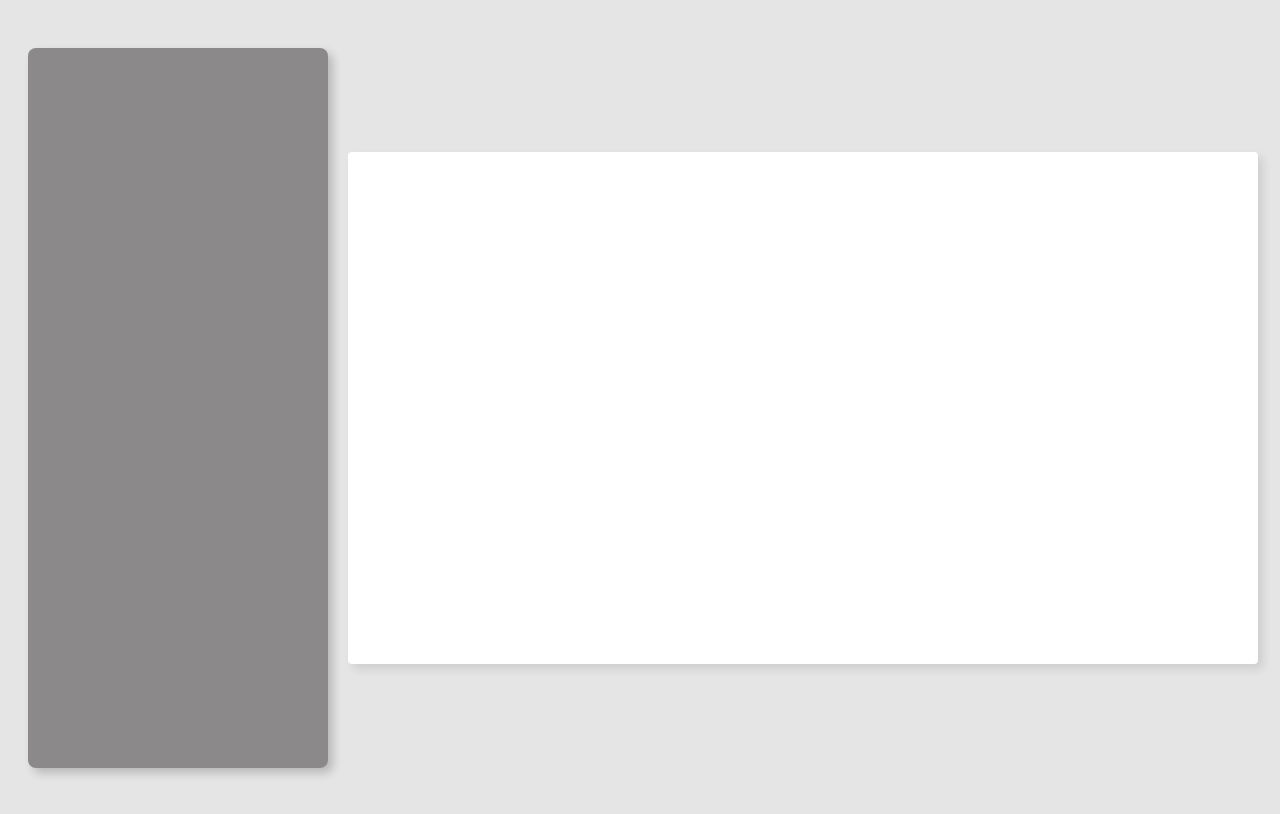
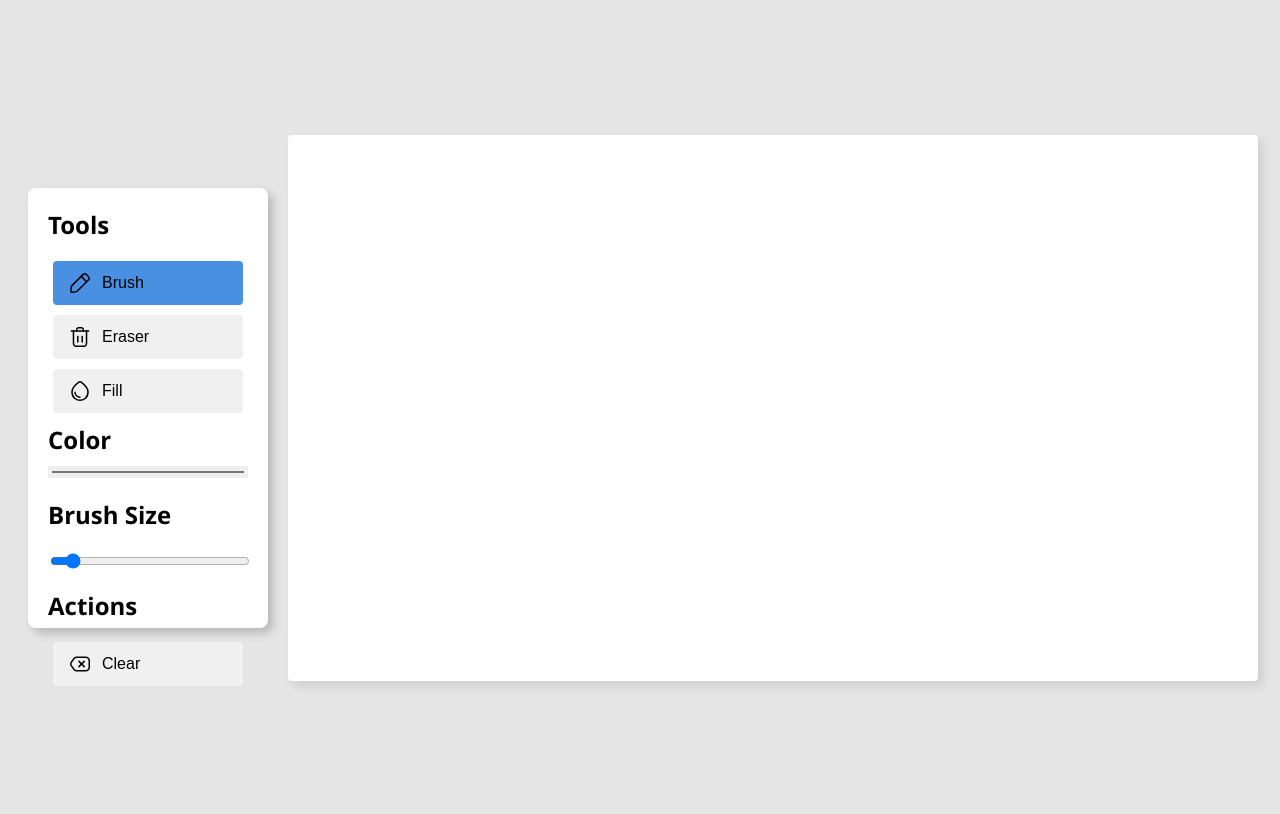
Before and after one commit to t4umas/paint-clone, a website built with Vite: page index.html in a window 1280 px wide. Built offline with nearby package versions, Linux system fonts and the light colour scheme.

Commit message:
Finishing UI

```diff
--- a/css/styles.css
+++ b/css/styles.css
@@ -1,6 +1,7 @@
 :root {
     margin: 0;
     padding: 0;
+    font-family: 'Segoe UI', Tahoma, Geneva, Verdana, sans-serif;
 }
 
 body {
@@ -16,13 +17,74 @@ body {
 }
 
 .toolbar {
-    background-color: #0b070769;
+    background-color: white;
     width: 30%;
-    max-width: 300px;
-    height: 90%;
+    max-width: 200px;
+    height: 50%;
     margin: auto 20px;
     box-shadow: 5px 5px 10px rgba(0, 0, 0, 0.2);
     border-radius: 8px;
+    display: flex;
+    flex-direction: column;
+    align-items: flex-start;
+    justify-content: space-between;
+    padding: 20px;
+}
+
+.toolbar h2 {
+    color: black;
+    margin-top: 0;
+    margin-bottom: 20px;
+}
+
+.tool-button,
+.action-button {
+    display: flex;
+    align-items: center;
+    gap: 10px;
+    background-color: #F0F0F0;
+    border: none;
+    border-radius: 4px;
+    padding: 10px 15px;
+    margin: 0 auto;
+    margin-bottom: 10px;
+    cursor: pointer;
+    width: 95%;
+    text-align: center;
+    font-size: 16px;
+}
+
+.tool-button:hover,
+.action-button:hover {
+    background-color: #DADADA;
+}
+
+/* Made the button blue */
+.tool-button.active {
+    background-color: #4A90E2;
+}
+
+.tool-button.active:hover {
+    background-color: #357ABD;
+}
+
+#color-picker {
+    width: 100%;
+    height: 40px;
+    border: none;
+    margin-top: -10px;
+    margin-bottom: 20px;
+    cursor: pointer;
+}
+
+#brush-size {
+    width: 100%;
+    margin-bottom: 20px;
+}
+
+#clear-button:hover {
+    background-color: #f83029a1;
+    color: white;
 }
 
 .canvas-area {
--- a/index.html
+++ b/index.html
@@ -11,7 +11,42 @@
 
     <div class="drawing-app">
       <aside class="toolbar">
-
+        <h2>Tools</h2>
+        <button id="brush-tool" class="tool-button active">
+          <svg width="24" height="24" viewBox="0 0 24 24" fill="none" xmlns="http://www.w3.org/2000/svg">
+            <path d="M2.77732 19.7825L3.38442 15.6213C3.421 15.3489 3.54532 15.0958 3.73856 14.9004L15.5011 3.12516C15.6535 2.9712 15.8428 2.85895 16.051 2.79915C16.2592 2.73936 16.4792 2.73403 16.6901 2.78367C17.7701 3.08264 18.749 3.66828 19.5232 4.47849C20.3307 5.25768 20.9121 6.24112 21.2054 7.32428C21.255 7.53511 21.2497 7.75515 21.1899 7.96333C21.1301 8.1715 21.0178 8.36084 20.8639 8.51318L9.08864 20.2758C8.8932 20.469 8.64012 20.5933 8.36771 20.6299L4.20654 21.237C4.01002 21.2654 3.80959 21.2471 3.62145 21.1836C3.43332 21.1202 3.26277 21.0133 3.12361 20.8717C2.98445 20.73 2.88059 20.5577 2.82043 20.3684C2.76027 20.1792 2.7455 19.9785 2.77732 19.7825Z" stroke="currentColor" stroke-width="1.5" stroke-linecap="round" stroke-linejoin="round"/>
+            <path d="M13.2751 5.36383L18.6378 10.7266" stroke="currentColor" stroke-width="1.5" stroke-linecap="round" stroke-linejoin="round"/>
+          </svg>
+          Brush
+        </button>
+        <button id="eraser-tool" class="tool-button">
+          <svg width="24" height="24" viewBox="0 0 24 24" fill="none" xmlns="http://www.w3.org/2000/svg">
+            <path d="M5.47058 6.01471V18.5294C5.47058 19.251 5.75721 19.943 6.26742 20.4532C6.77763 20.9634 7.46962 21.25 8.19117 21.25H15.8088C16.5304 21.25 17.2224 20.9634 17.7326 20.4532C18.2428 19.943 18.5294 19.251 18.5294 18.5294V6.01471" stroke="currentColor" stroke-width="1.5" stroke-linecap="round" stroke-linejoin="round"/>
+            <path d="M3.29413 6.01471H20.7059" stroke="currentColor" stroke-width="1.5" stroke-linecap="round" stroke-linejoin="round"/>
+            <path d="M8.73529 6.01471V4.38235C8.73529 3.94943 8.90727 3.53423 9.2134 3.2281C9.51952 2.92198 9.93472 2.75 10.3676 2.75H13.6323C14.0653 2.75 14.4805 2.92198 14.7866 3.2281C15.0927 3.53423 15.2647 3.94943 15.2647 4.38235V6.01471" stroke="currentColor" stroke-width="1.5" stroke-linecap="round" stroke-linejoin="round"/>
+            <path d="M9.82352 16.9915V11.5535" stroke="currentColor" stroke-width="1.5" stroke-linecap="round" stroke-linejoin="round"/>
+            <path d="M14.1765 16.9915V11.5535" stroke="currentColor" stroke-width="1.5" stroke-linecap="round" stroke-linejoin="round"/>
+          </svg>
+          Eraser</button>
+        <button id="fill-tool" class="tool-button">
+          <svg width="24" height="24" viewBox="0 0 24 24" fill="none" xmlns="http://www.w3.org/2000/svg">
+            <path d="M20 13.277C20 8.75225 15.41 4.79563 13.19 3.14123C12.8456 2.88714 12.4285 2.75 12 2.75C11.5715 2.75 11.1544 2.88714 10.81 3.14123C8.59 4.79563 4 8.75225 4 13.277C4 19.2567 9 21.25 12 21.25C15 21.25 20 19.2567 20 13.277Z" stroke="currentColor" stroke-width="1.5" stroke-linecap="round" stroke-linejoin="round"/>
+            <path d="M7 13.277C7 14.5986 7.52678 15.8661 8.46447 16.8006C9.40215 17.7351 10.6739 18.2601 12 18.2601" stroke="currentColor" stroke-width="1.5" stroke-linecap="round" stroke-linejoin="round"/>
+          </svg>
+          Fill</button>
+        <h2>Color</h2>
+        <input type="color" id="color-picker" value="#000000" />
+        <h2>Brush Size</h2>
+        <input type="range" id="brush-size" min="1" max="50" value="5" />
+        <h2>Actions</h2>
+        <button id="clear-button" class="action-button">
+          <svg width="24" height="24" viewBox="0 0 24 24" fill="none" xmlns="http://www.w3.org/2000/svg">
+            <path d="M16.2162 9.38892L11.0053 14.5998" stroke="currentColor" stroke-width="1.5" stroke-miterlimit="10" stroke-linecap="round"/>
+            <path d="M11.0052 9.40015L16.2162 14.6111" stroke="currentColor" stroke-width="1.5" stroke-miterlimit="10" stroke-linecap="round"/>
+            <path d="M21.25 12V15.3808C21.25 16.2774 20.8938 17.1373 20.2598 17.7713C19.6258 18.4054 18.7659 18.7616 17.8692 18.7616H8.6622C7.76586 18.7608 6.90652 18.4041 6.27311 17.7699L3.21913 13.6002C2.91282 13.1227 2.75 12.5673 2.75 12C2.75 11.4327 2.91282 10.8773 3.21913 10.3997L6.27311 6.2301C6.90652 5.5959 7.76586 5.23919 8.6622 5.2384H17.8692C18.7659 5.2384 19.6258 5.59459 20.2598 6.22861C20.8938 6.86263 21.25 7.72255 21.25 8.61919V12Z" stroke="currentColor" stroke-width="1.5" stroke-linecap="round" stroke-linejoin="round"/>
+        </svg>
+        Clear
+        </button>
       </aside>
 
       <main class="canvas-area">
```
Also changed, not shown: TODO.md (+1 -1 lines).
